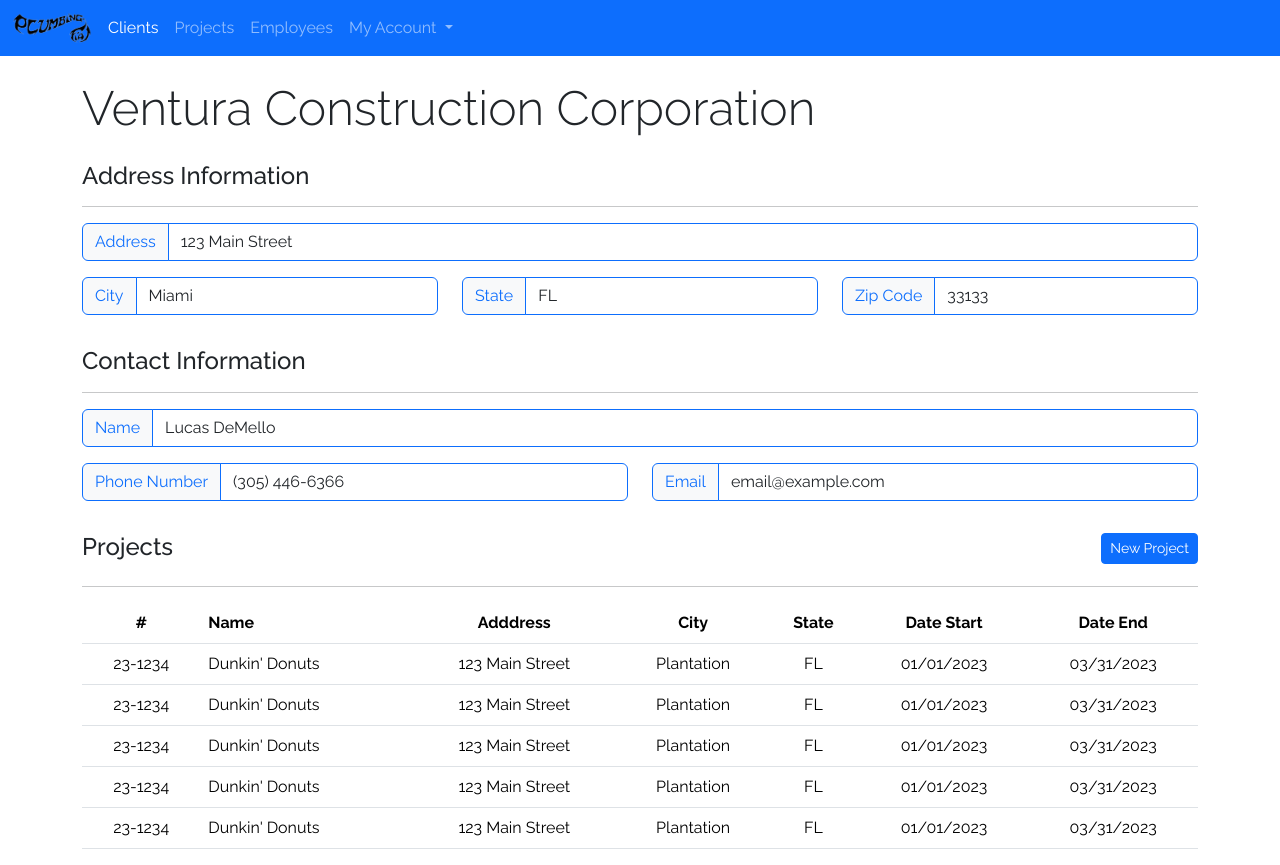
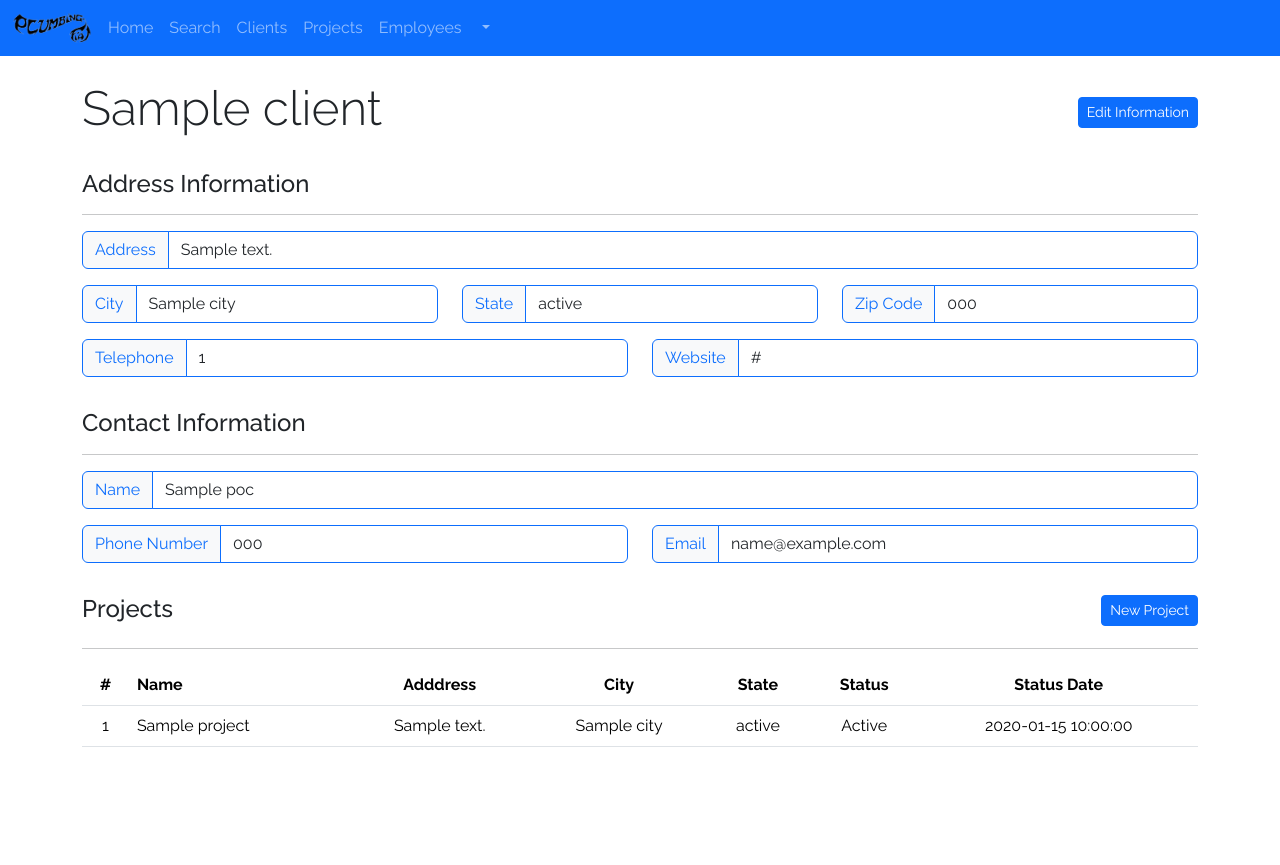
Before and after one commit to Melz8bit/fiat-plumbing, a Flask app: template templates/client.html in a window 1280 px wide. After the commit the page ends 747 px from the top, so only its background shows below. Run offline with Flask 3, Linux system fonts and the light colour scheme; the template is opened without the code that fills it: most values are stand-ins (such as "Sample title", 1, 10 or a date in 2020).

Commit message:
Create client view
- Created webspage
- Created DB queries
- Updted client list page to click into client view

```diff
--- a/app.py
+++ b/app.py
@@ -154,6 +154,22 @@ def main():
     )
 
 
+@app.route("/client/<client_id>")
+def client_view(client_id):
+    user = database.get_user(session["user_id"])
+    client = database.get_client(client_id)
+    client_poc = database.get_client_poc(client_id)
+    client_projects = database.get_client_projects(client_id)
+
+    return render_template(
+        "client.html",
+        user=user,
+        client=client,
+        client_poc=client_poc,
+        client_projects=client_projects,
+    )
+
+
 @app.route("/client_list")
 def client_list():
     user = database.get_user(session["user_id"])
@@ -215,7 +231,8 @@ def project_view(project_id, new_project=False):
 
 
 @app.route("/project/add", methods=["GET", "POST"])
-def project_add():
+@app.route("/project/add/<client_id>", methods=["GET", "POST"])
+def project_add(client_id=None):
     user = database.get_user(session["user_id"])
 
     project_id = None
@@ -230,6 +247,7 @@ def project_add():
     form = ProjectForm()
 
     if form.validate_on_submit():
+        print("ji")
         project_id = form.project_id.data
         form.project_id.data = ""
         name = form.name.data
@@ -268,6 +286,10 @@ def project_add():
                 new_project=True,
             )
         )
+
+    if client_id:
+        client = database.get_client(client_id)
+        print(client)
 
     return render_template(
         "project_add.html",
--- a/templates/client.html
+++ b/templates/client.html
@@ -11,56 +11,36 @@
             font-family: "Raleway", sans-serif;
         }
 
-        .contractRow:hover {
+        .projectRow:hover {
             cursor: pointer;
         }
     </style>
 </head>
 
 <body>
-    <nav class="navbar navbar-expand-lg bg-primary" data-bs-theme="dark">
-        <div class="container-fluid">
-            <a href="index.html">
-                <img src="/logo.png" alt="Logo" width="80" class="d-inline-block align-text-top me-2">
-            </a>
-            <button class="navbar-toggler" type="button" data-bs-toggle="collapse" data-bs-target="#navbarNavAltMarkup"
-                aria-controls="navbarNavAltMarkup" aria-expanded="false" aria-label="Toggle navigation">
-                <span class="navbar-toggler-icon"></span>
-            </button>
-            <div class="collapse navbar-collapse" id="navbarNavAltMarkup">
-                <div class="navbar-nav">
-                    <a class="nav-link active" href="client_list.html">Clients</a>
-                    <a class="nav-link" href="#">Projects</a>
-                    <a class="nav-link" href="#">Employees</a>
-                    <ul class="navbar-nav">
-                        <li class="nav-item dropdown">
-                            <a class="nav-link dropdown-toggle" href="#" role="button" data-bs-toggle="dropdown"
-                                aria-expanded="false">
-                                My Account
-                            </a>
-                            <ul class="dropdown-menu">
-                                <li><a class="dropdown-item" href="#">Account</a></li>
-                                <li><a class="dropdown-item" href="#">Sign Out</a></li>
-                            </ul>
-                        </li>
-                    </ul>
-                </div>
+    {% include 'nav.html' %}
+
+    <div class="container pt-4">
+        <div class="row align-items-center mb-4">
+            <div class="col">
+                <h1 class="display-5">{{ client['name'] }}</h1>
+            </div>
+            <div class="col-2 text-end">
+                <a class="btn btn-sm btn-primary" href="{{ url_for('project_add')}}">Edit Information</a>
             </div>
         </div>
-    </nav>
-
-    <div class="container pt-4">
-        <h1 class="mb-4 display-5">Ventura Construction Corporation</h1>
 
         <!-- Address Information -->
+
         <h4 class="my-3">Address Information</h4>
+
         <hr>
         <div>
             <div class="row">
                 <div class="col">
                     <div class="input-group mb-3">
                         <span class="input-group-text border-primary text-primary" id="basic-addon1">Address</span>
-                        <input type="text" class="form-control border-primary" value="123 Main Street"
+                        <input type="text" class="form-control border-primary" value="{{ client['address'] }}"
                             aria-label="address" aria-describedby="basic-addon1" readonly>
                     </div>
                 </div>
@@ -69,36 +49,54 @@
                 <div class="col">
                     <div class="input-group mb-3">
                         <span class="input-group-text border-primary text-primary" id="basic-addon1">City</span>
-                        <input type="text" class="form-control border-primary" value="Miami" aria-label="city"
-                            aria-describedby="basic-addon1" readonly>
+                        <input type="text" class="form-control border-primary" value="{{ client['city'] }}"
+                            aria-label="city" aria-describedby="basic-addon1" readonly>
                     </div>
                 </div>
                 <div class="col">
                     <div class="input-group mb-3">
                         <span class="input-group-text border-primary text-primary" id="basic-addon1">State</span>
-                        <input type="text" class="form-control border-primary" value="FL" aria-label="state"
-                            aria-describedby="basic-addon1" readonly>
+                        <input type="text" class="form-control border-primary" value="{{ client['state'] }}"
+                            aria-label="state" aria-describedby="basic-addon1" readonly>
                     </div>
                 </div>
                 <div class="col">
                     <div class="input-group mb-3">
                         <span class="input-group-text border-primary text-primary" id="basic-addon1">Zip Code</span>
-                        <input type="text" class="form-control border-primary" value="33133" aria-label="zipCode"
-                            aria-describedby="basic-addon1" readonly>
+                        <input type="text" class="form-control border-primary" value="{{ client['zip_code'] }}"
+                            aria-label="zipCode" aria-describedby="basic-addon1" readonly>
+                    </div>
+                </div>
+            </div>
+            <div class="row">
+                <div class="col">
+                    <div class="input-group mb-3">
+                        <span class="input-group-text border-primary text-primary" id="basic-addon1">Telephone</span>
+                        <input type="text" class="form-control border-primary" value="{{ client['phone_number'] }}"
+                            aria-label="telephone" aria-describedby="basic-addon1" readonly>
+                    </div>
+                </div>
+                <div class="col">
+                    <div class="input-group mb-3">
+                        <span class="input-group-text border-primary text-primary" id="basic-addon1">Website</span>
+                        <input type="text" class="form-control border-primary" value="{{ client['website'] }}"
+                            aria-label="website" aria-describedby="basic-addon1" readonly>
                     </div>
                 </div>
             </div>
         </div>
 
         <!-- Contact Information -->
+        {% if client_poc | length > 0 %}
         <h4 class="my-3">Contact Information</h4>
-        <hr>
         <div>
+            {% for poc in client_poc %}
+            <hr>
             <div class="row">
                 <div class="col">
                     <div class="input-group mb-3">
                         <span class="input-group-text border-primary text-primary" id="basic-addon1">Name</span>
-                        <input type="text" class="form-control border-primary" value="Lucas DeMello"
+                        <input type="text" class="form-control border-primary" value="{{ poc['name'] }}"
                             aria-label="contactName" aria-describedby="basic-addon1" readonly>
                     </div>
                 </div>
@@ -107,19 +105,21 @@
                 <div class="col">
                     <div class="input-group mb-3">
                         <span class="input-group-text border-primary text-primary" id="basic-addon1">Phone Number</span>
-                        <input type="tel" class="form-control border-primary" value="(305) 446-6366"
+                        <input type="tel" class="form-control border-primary" value="{{ poc['telephone'] }}"
                             aria-label="phoneNumber" aria-describedby="basic-addon1" readonly>
                     </div>
                 </div>
                 <div class="col">
                     <div class="input-group mb-3">
                         <span class="input-group-text border-primary text-primary" id="basic-addon1">Email</span>
-                        <input type="email" class="form-control border-primary" value="email@example.com"
+                        <input type="email" class="form-control border-primary" value="{{ poc['email'] }}"
                             aria-label="email" aria-describedby="basic-addon1" readonly>
                     </div>
                 </div>
             </div>
+            {% endfor %}
         </div>
+        {% endif %}
 
         <!-- Project List -->
         <div class="row my-3">
@@ -127,7 +127,8 @@
                 <h4>Projects</h4>
             </div>
             <div class="col-2 text-end">
-                <a class="btn btn-primary btn-sm" href="proposal_create.html">New Project</a>
+                <a class="btn btn-primary btn-sm" href="{{ url_for('project_add', client_id=client['client_id']) }}">New
+                    Project</a>
             </div>
         </div>
         <hr>
@@ -140,62 +141,29 @@
                     <th class="text-center">Adddress</th>
                     <th class="text-center">City</th>
                     <th class="text-center">State</th>
-                    <th class="text-center">Date Start</th>
-                    <th class="text-center">Date End</th>
+                    <th class="text-center">Status</th>
+                    <th class="text-center">Status Date</th>
                 </tr>
             </thead>
             <tbody>
-                <tr class="contractRow" onclick="window.location='project.html';">
-                    <td class="text-center">23-1234</td>
-                    <td>Dunkin' Donuts</td>
-                    <td class="text-center">123 Main Street</td>
-                    <td class="text-center">Plantation</td>
-                    <td class="text-center">FL</td>
-                    <td class="text-center">01/01/2023</td>
-                    <td class="text-center">03/31/2023</td>
+                {% for project in client_projects %}
+                <tr id="{{ project['project_id'] }}" class="projectRow" onclick=rowClick(id)>
+                    <td class="text-center">{{ project['project_id'] }}</td>
+                    <td>{{ project['name'] }}</td>
+                    <td class="text-center">{{ project['address'] }}</td>
+                    <td class="text-center">{{ project['city'] }}</td>
+                    <td class="text-center">{{ project['state'] }}</td>
+                    <td class="text-center">{{ project['status'] | capitalize }}</td>
+                    <td class="text-center">{{ project['status_date'] }}</td>
                 </tr>
-                <tr>
-                    <td class="text-center">23-1234</td>
-                    <td>Dunkin' Donuts</td>
-                    <td class="text-center">123 Main Street</td>
-                    <td class="text-center">Plantation</td>
-                    <td class="text-center">FL</td>
-                    <td class="text-center">01/01/2023</td>
-                    <td class="text-center">03/31/2023</td>
-                </tr>
-                <tr>
-                    <td class="text-center">23-1234</td>
-                    <td>Dunkin' Donuts</td>
-                    <td class="text-center">123 Main Street</td>
-                    <td class="text-center">Plantation</td>
-                    <td class="text-center">FL</td>
-                    <td class="text-center">01/01/2023</td>
-                    <td class="text-center">03/31/2023</td>
-                </tr>
-                <tr>
-                    <td class="text-center">23-1234</td>
-                    <td>Dunkin' Donuts</td>
-                    <td class="text-center">123 Main Street</td>
-                    <td class="text-center">Plantation</td>
-                    <td class="text-center">FL</td>
-                    <td class="text-center">01/01/2023</td>
-                    <td class="text-center">03/31/2023</td>
-                </tr>
-                <tr>
-                    <td class="text-center">23-1234</td>
-                    <td>Dunkin' Donuts</td>
-                    <td class="text-center">123 Main Street</td>
-                    <td class="text-center">Plantation</td>
-                    <td class="text-center">FL</td>
-                    <td class="text-center">01/01/2023</td>
-                    <td class="text-center">03/31/2023</td>
-                </tr>
+                <script>
+                    function rowClick(project_id) {
+                        window.location = "/project/" + project_id;
+                    }
+                </script>
+                {% endfor %}
             </tbody>
         </table>
-
-    </div>
-
-    <div>
 
     </div>
 
--- a/templates/nav.html
+++ b/templates/nav.html
@@ -9,6 +9,7 @@
         </button>
         <div class="collapse navbar-collapse" id="navbarNavAltMarkup">
             <div class="navbar-nav">
+                <a class="nav-link" href="{{ url_for('main') }}">Home</a>
                 <a class="nav-link" href="{{ url_for('search') }}">Search</a>
                 <a class="nav-link" href="{{ url_for('client_list') }}">Clients</a>
                 <a class="nav-link" href="#">Projects</a>
--- a/templates/project.html
+++ b/templates/project.html
@@ -50,7 +50,7 @@
                     <div class="input-group mb-3">
                         <span class="input-group-text" id="basic-addon1">Status Date</span>
                         <input type="text" class="form-control"
-                            value="{{ project['status_date'].strftime('%m-%d-%Y') }}" aria-label="address"
+                            value="{{ project['status_date'].strftime('%m/%d/%Y') }}" aria-label="address"
                             aria-describedby="basic-addon1" readonly>
                     </div>
                 </div>
--- a/templates/project_add.html
+++ b/templates/project_add.html
@@ -50,12 +50,16 @@
                 <div class="input-group mb-2">
                     {{ form.client.label(class="input-group-text") }}
                     <select class="form-select" name="client" id="client">
+                        {% if client %}
+                        <option value="{{ client['client_id'] }}" disabled selected>{{ client['name'] }}</option>
+                        {% else %}
                         {% for option in form.client %}
                         {% if loop.first %}
                         <option value="" disabled selected>Select Client</option>
                         {% endif %}
                         {{ option }}
                         {% endfor %}
+                        {% endif %}
                     </select>
                 </div>
 
--- a/templates/search_results.html
+++ b/templates/search_results.html
@@ -21,7 +21,8 @@
 <body>
     {% include 'nav.html' %}
 
-    <div class="mx-2">
+    <div class="container">
+        <div class=" mx-2">
             <form method="get" action="{{url_for('search')}}" class="needs-validation" novalidate>
                 <!-- Search -->
                 {% include 'search.html' %}
@@ -62,6 +63,7 @@
                 </tbody>
             </table>
         </div>
+    </div>
 
 </body>
 
```
Also changed, not shown: database.py (+30 -0 lines), templates/client_list.html (+6 -1 lines), templates/home.html (+5 -5 lines). Lines whose indentation alone changed are shown as unchanged.
